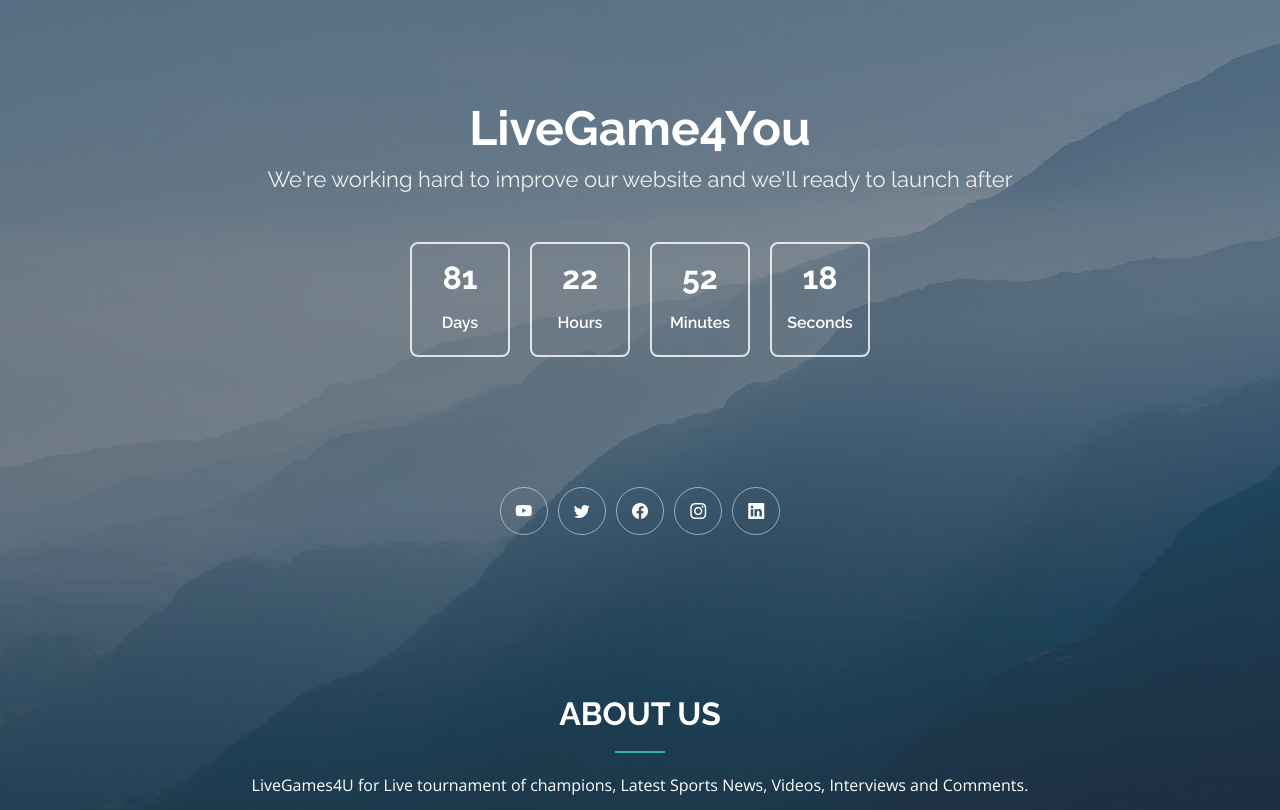
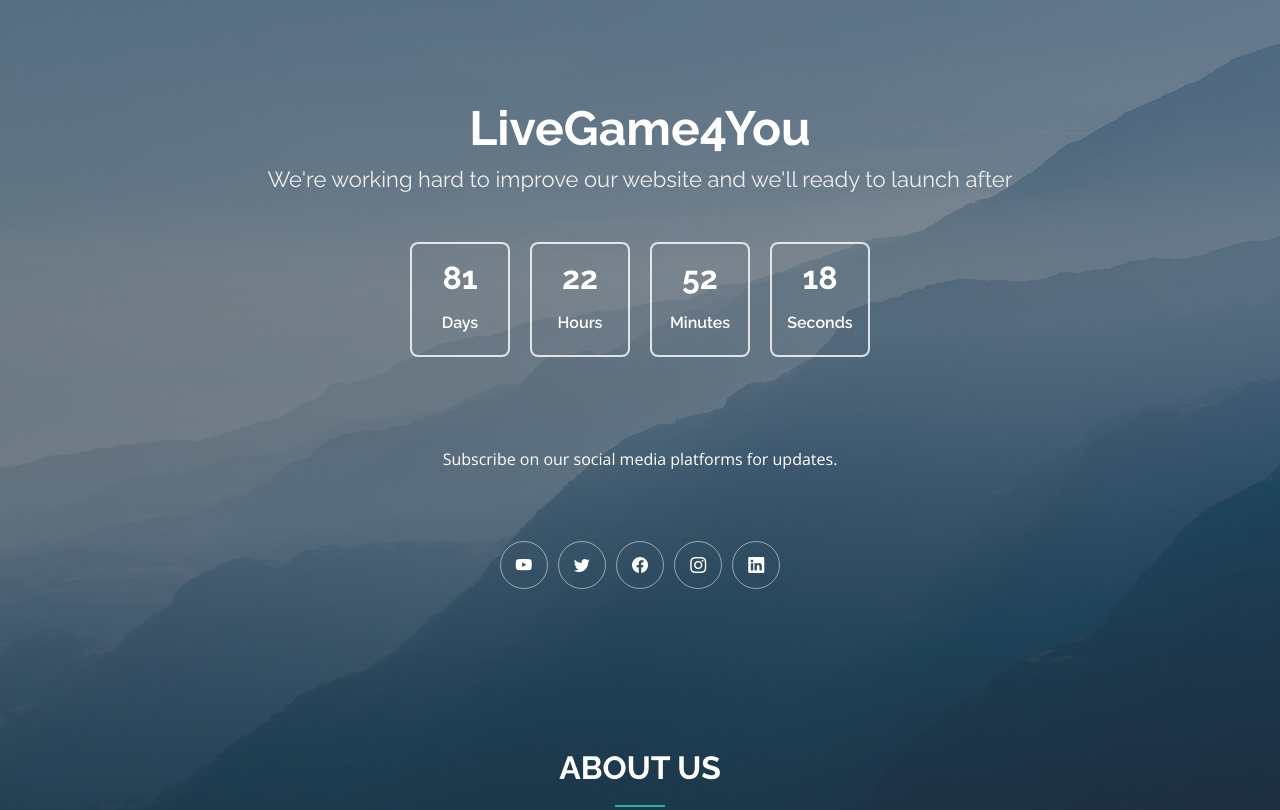
Before and after one commit to manishramanan/Gamez4uStaticWeb, a plain HTML site: page index.html in a window 1280 px wide. Shown: the top 810 px of the page. Drawn offline with nearby package versions, Linux system fonts and the light colour scheme.

Commit message:
small update

```diff
--- a/index.html
+++ b/index.html
@@ -56,6 +56,11 @@
           <h4>Seconds</h4>
         </div>
       </div>
+
+
+        <div class="section-title">
+          <p>Subscribe on our social media platforms for updates.</p>
+        </div>
 
 
       <div class="social-links text-center">
```
